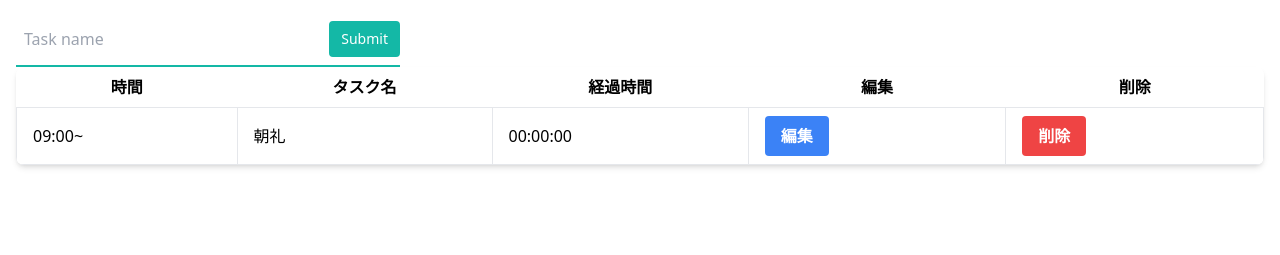
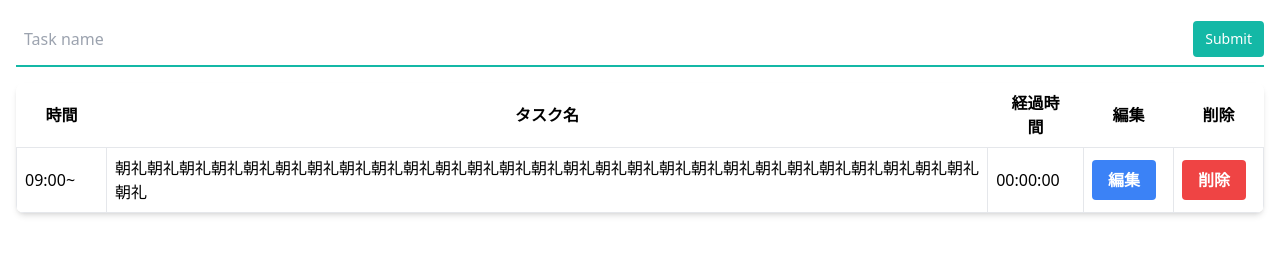
Before and after one commit to xhisashix/chrome-app-timeline, a website built with webpack: page src/html/popup.html in a window 1280 px wide. Shown: the part 47-302 px from the top of the page. Built offline with nearby package versions, Linux system fonts and the light colour scheme.

Commit message:
Update CSS and HTML files

```diff
--- a/src/html/popup.html
+++ b/src/html/popup.html
@@ -12,7 +12,7 @@
         <h1 class="text-lg">タイムライン</h1>
         <div id="form_area" class="mt-4">
           <!-- tailwindcss form -->
-          <form class="w-full max-w-sm">
+          <form class="w-full">
             <div class="flex items-center border-b-2 border-teal-500 py-2">
               <input
                 class="appearance-none bg-transparent border-none w-full text-gray-700 mr-3 py-1 px-2 leading-tight focus:outline-none"
@@ -31,7 +31,7 @@
         </div>
         <div
           id="timeline"
-          class="relative overflow-x-auto shadow-md sm:rounded-lg"
+          class="relative overflow-x-auto shadow-md sm:rounded-lg mt-4"
         >
           <!-- tailwindcss table view-->
           <table class="table-auto w-full">
@@ -46,10 +46,10 @@
             </thead>
             <tbody>
               <tr>
-                <td class="border px-4 py-2">09:00~</td>
-                <td class="border px-4 py-2">朝礼</td>
-                <td class="border px-4 py-2">00:00:00</td>
-                <td class="border px-4 py-2">
+                <td class="border px-2 py-2 min-w-[90px]">09:00~</td>
+                <td class="border px-2 py-2 min-w-[90px]">朝礼朝礼朝礼朝礼朝礼朝礼朝礼朝礼朝礼朝礼朝礼朝礼朝礼朝礼朝礼朝礼朝礼朝礼朝礼朝礼朝礼朝礼朝礼朝礼朝礼朝礼朝礼朝礼</td>
+                <td class="border px-2 py-2 min-w-[90px]">00:00:00</td>
+                <td class="border px-2 py-2 min-w-[90px]">
                   <button
                     class="bg-blue-500 hover:bg-blue-700 text-white font-bold py-2 px-4 rounded"
                     type="button"
@@ -57,7 +57,7 @@
                     編集
                   </button>
                 </td>
-                <td class="border px-4 py-2">
+                <td class="border px-2 py-2 min-w-[90px]">
                   <button
                     class="bg-red-500 hover:bg-red-700 text-white font-bold py-2 px-4 rounded mx-auto"
                     type="button"
```
Also changed, not shown: src/css/dist.css.
